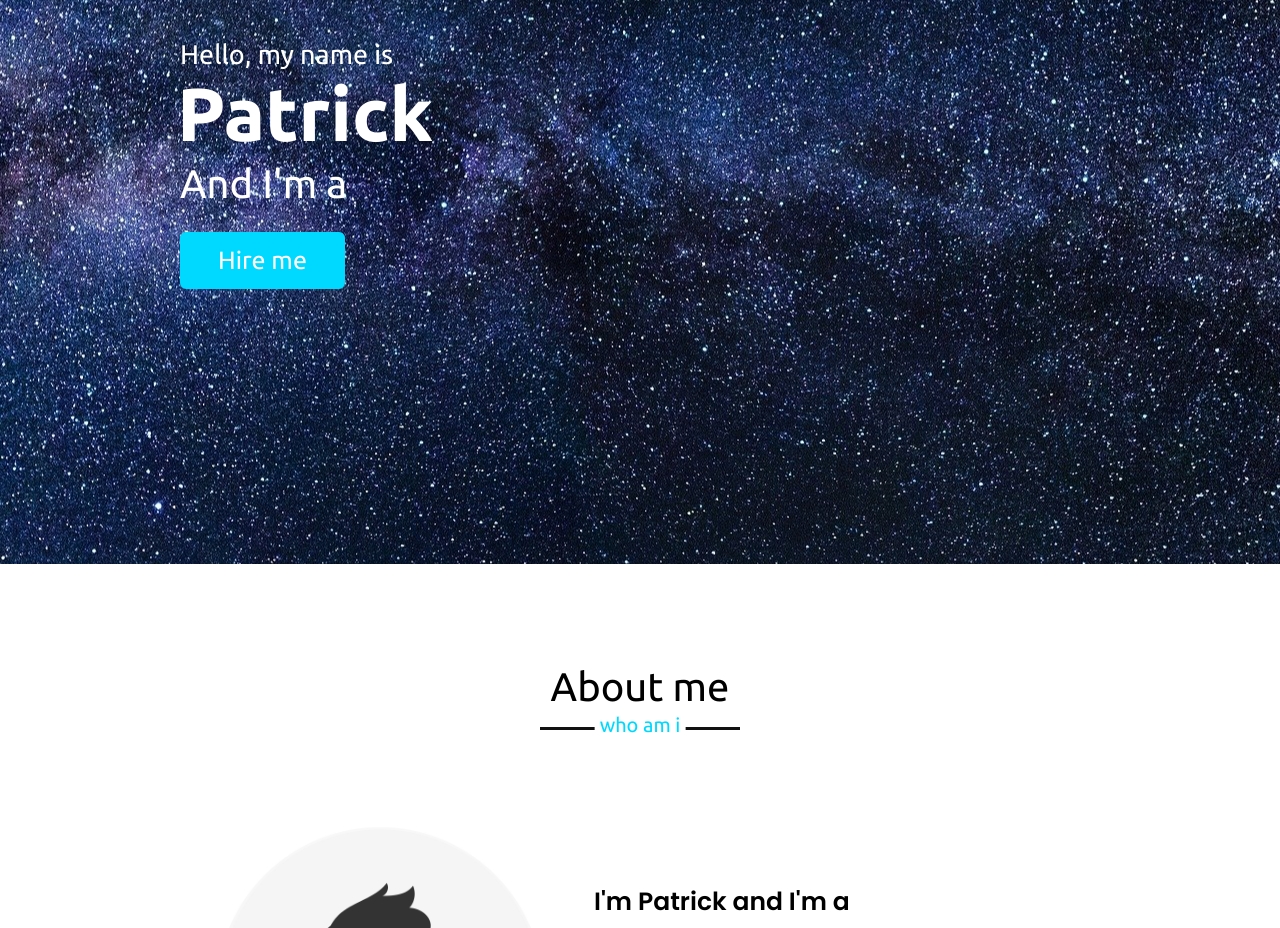
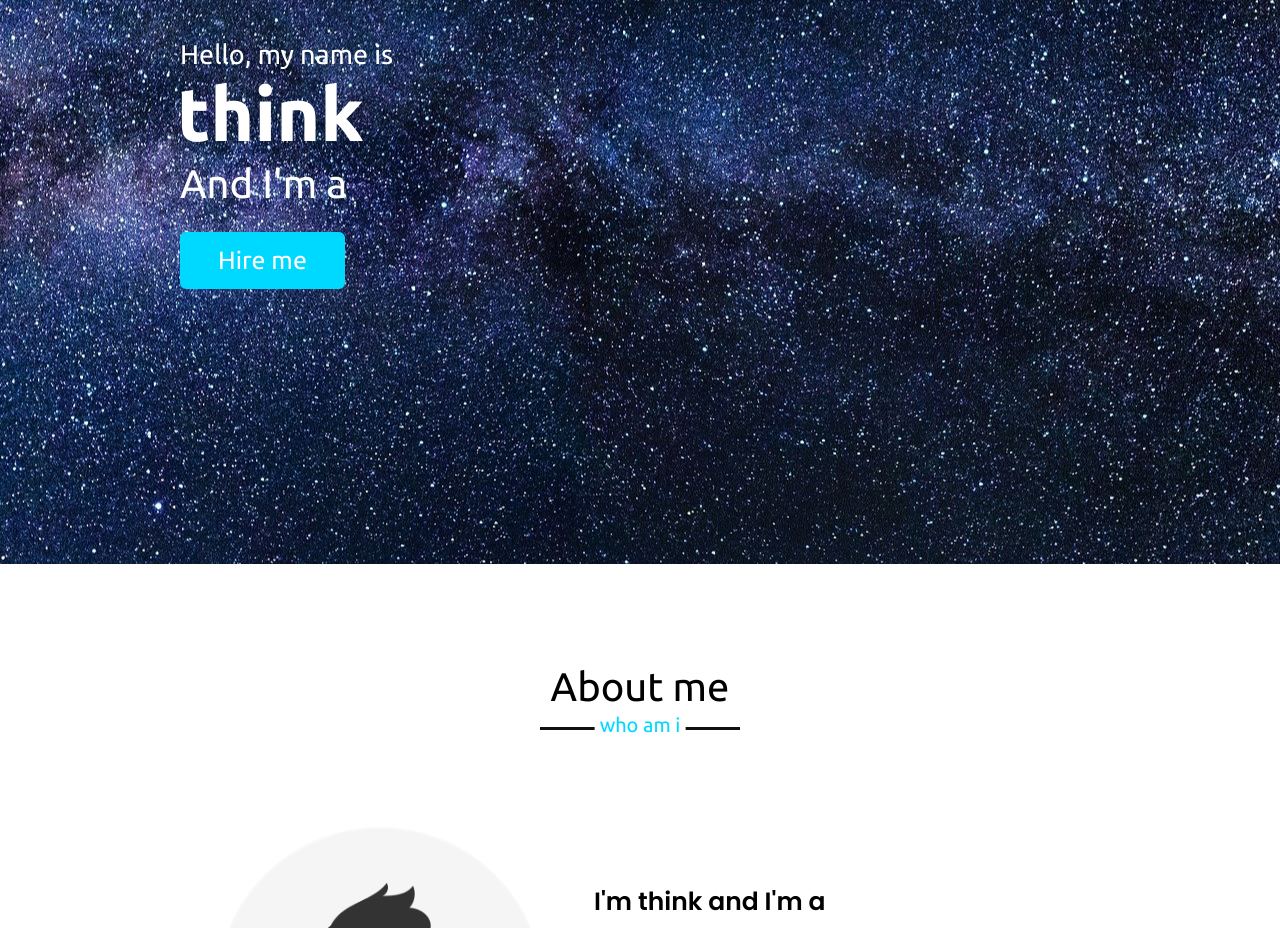
Before and after one commit to thinkrick314/Portfolio-Website, a plain HTML site: page index.html in a window 1280 px wide. Shown: the part 236-1164 px from the top of the page. Drawn offline with nearby package versions, Linux system fonts and the light colour scheme; files that its build step writes are made by us from their sources; files whose address does not match are found by name.

Commit message:
Update index.html

```diff
--- a/index.html
+++ b/index.html
@@ -38,7 +38,7 @@
         <div class="max-width">
             <div class="home-content">
                 <div class="text-1">Hello, my name is</div>
-                <div class="text-2">Patrick</div>
+                <div class="text-2">think</div>
                 <div class="text-3">And I'm a <span class="typing"></span></div>
                 <a href="#">Hire me</a>
             </div>
@@ -54,7 +54,7 @@
                     <img src="avatar.png" alt="">
                 </div>
                 <div class="column right">
-                    <div class="text">I'm Patrick and I'm a <span class="typing-2"></span></div>
+                    <div class="text">I'm think and I'm a <span class="typing-2"></span></div>
                     <p>Lorem ipsum dolor, sit amet consectetur adipisicing elit. Distinctio, dicta officiis nulla inventore temporibus aliquam quia perspiciatis ullam rerum, quam molestiae enim! Neque doloremque tenetur velit vero non rerum reiciendis.</p>
                     <a href="#">Download CV</a>
                 </div>
@@ -187,14 +187,14 @@
                             <i class="fas fa-user"></i>
                             <div class="info">
                                 <div class="head">Name</div>
-                                <div class="sub-title">Patrick</div>
+                                <div class="sub-title">think</div>
                             </div>
                         </div>
                         <div class="row">
                             <i class="fas fa-map-marker-alt"></i>
                             <div class="info">
                                 <div class="head">Address</div>
-                                <div class="sub-title">Stade, Deutschland</div>
+                                <div class="sub-title">Niedersachsen, Deutschland</div>
                             </div>
                         </div>
                         <div class="row">
@@ -236,11 +236,10 @@
 
     <!--footer section start-->
     <footer>
-        <span>Created By <a href="#">Patrick | <span class="far fa-copyright"></span> 2020 All rights reserved.</a></span>
+        <span>Created By <a href="#">think | <span class="far fa-copyright"></span> 2020 All rights reserved.</a></span>
     </footer>
 
     <script src="script.js"></script>
 </body>
 </html>
-<!--https://youtu.be/tcskp-ncN0I?t=4277-->
-<!--https://youtu.be/wYuQM7__D1M-->
+<!--https://youtu.be/tcskp-ncN0I-->
```
